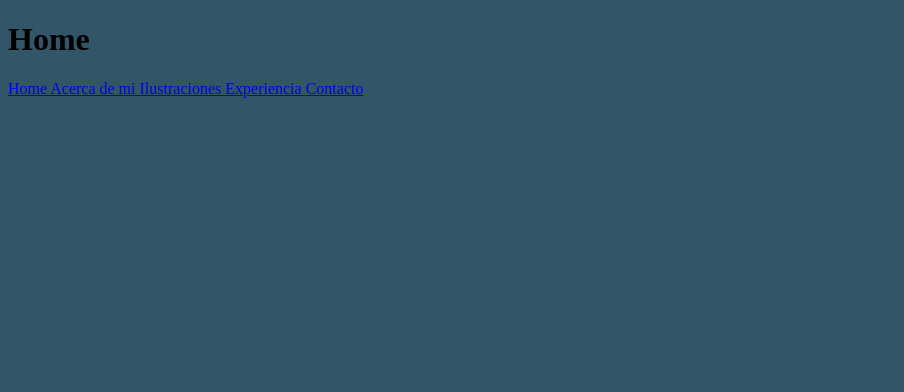
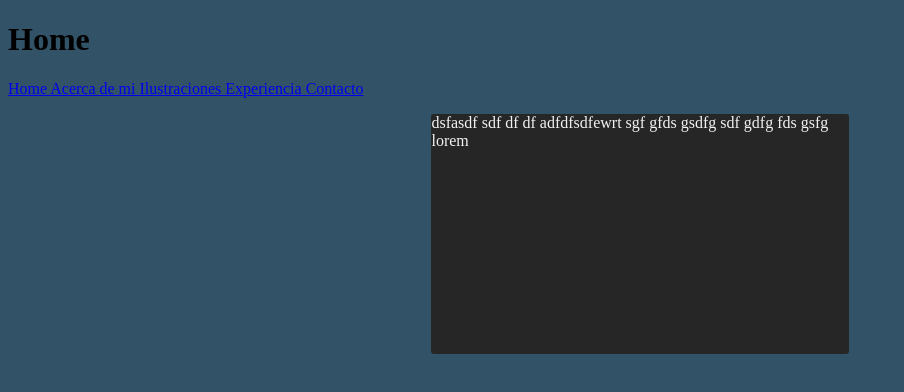
Before and after one commit to argentinardo/damiannardini, a Vue app: page / in a window 1280 px wide. Shown: the top 392 px of the page, without its empty margins (0-904 px from the left). Built offline with nearby package versions, Linux system fonts and the light colour scheme.

Commit message:
add vue.config.js for load main.scss in the project

```diff
--- a/src/App.vue
+++ b/src/App.vue
@@ -4,6 +4,4 @@
   </div>
 </template>
 
-<style lang="scss">
-@import "./sass/main";
-</style>
+<style lang="scss"></style>
--- a/src/components/CardConsole.vue
+++ b/src/components/CardConsole.vue
@@ -1,13 +1,32 @@
 <template>
-    <div></div>
+  <div class="card">
+    <p class="card__paragraph">
+      {{ paragraph }}
+    </p>
+  </div>
 </template>
 
 <script>
 export default {
-
-}
+  name: "card",
+  data: function() {
+    return {
+      paragraph:
+        "dsfasdf sdf df df adfdfsdfewrt sgf gfds gsdfg sdf gdfg fds gsfg lorem"
+    };
+  }
+};
 </script>
 
 <style lang="scss">
-
+.card {
+  background-color: $gray--darker;
+  width: 33%;
+  height: 30vh;
+  margin: auto;
+  border-radius: 3px;
+}
+.card__paragraph {
+  color: $gray--lighter;
+}
 </style>
--- a/src/sass/_base.scss
+++ b/src/sass/_base.scss
@@ -1,3 +1,3 @@
 body {
-    background-color: $primary-light;
+    background-color: $primary--light;
 }
--- a/src/sass/_palette.scss
+++ b/src/sass/_palette.scss
@@ -1,14 +1,14 @@
-$primary: #1A2B35;
-$primary-light: lighten($primary, 15%);
-$primary-dark: darken($primary, 15%);
-$secondary: #32A0FF;
-$third: #CDCFDF;
-$fourth: #EF935A;
+$primary: hsl(202, 34%, 15%);
+$primary--light: lighten($primary, 15%);
+$primary--dark: darken($primary, 15%);
+$secondary: hsl(208, 100%, 60%);
+$third: hsl(233, 22%, 84%);
+$fourth: hsl(23, 82%, 65%);
 
 /* gray scale*/
 
-$lighter-gray : #F1F1F1;
-$gray-1: darken($lighter-gray, 15%);
-$gray-2: darken($gray-1, 15%);
-$gray-3: darken($gray-2, 15%);
-$darker-gray : darken($gray-3, 15%);
+$gray--lighter : hsl(0, 0%, 95%);
+$gray-1: darken($gray--lighter, 20%);
+$gray-2: darken($gray-1, 20%);
+$gray-3: darken($gray-2, 20%);
+$gray--darker : darken($gray-3, 20%);
--- /dev/null
+++ b/vue.config.js
@@ -0,0 +1,9 @@
+module.exports = {
+  css: {
+    loaderOptions: {
+      sass: {
+        prependData: `@import "@/sass/main.scss";`
+      }
+    }
+  }
+};
```
